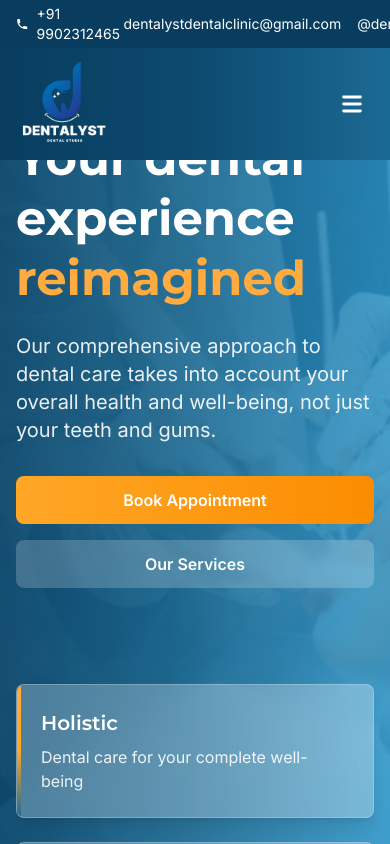
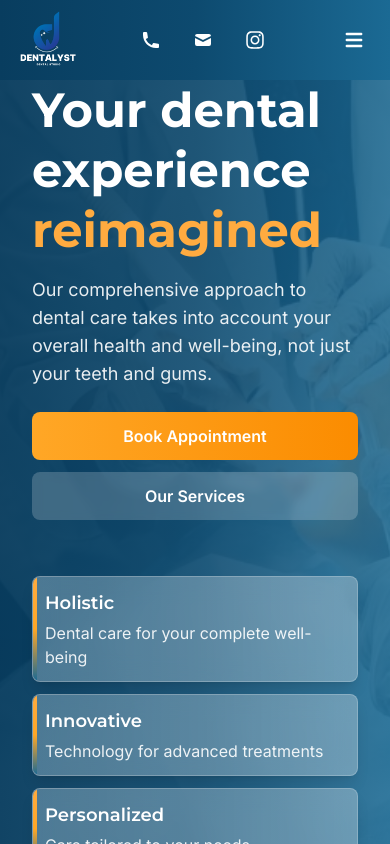
Before and after one commit to jaydeepc/dentalyst-website, a React (Vite) app: page / in a window 390 px wide. Shown: the top 844 px of the page. Built offline with nearby package versions, Linux system fonts and the light colour scheme.

Commit message:
Improve mobile responsiveness
- Fix header layout on mobile with compact contact icons
- Optimize hero section for mobile:
  - Increase title size
  - Adjust text sizes and spacing
  - Improve feature cards layout
  - Fix padding and margins
- Keep header color consistent

```diff
--- a/src/components/layout/Header.jsx
+++ b/src/components/layout/Header.jsx
@@ -1,7 +1,8 @@
 import { useState } from 'react';
 import { motion, AnimatePresence } from 'framer-motion';
 import { Link } from 'react-router-dom';
-import { HiPhone, HiMenu, HiX } from 'react-icons/hi';
+import { HiPhone, HiMenu, HiX, HiMail } from 'react-icons/hi';
+import { FaInstagram } from 'react-icons/fa';
 
 const Header = () => {
   const [isOpen, setIsOpen] = useState(false);
@@ -30,7 +31,7 @@ const Header = () => {
         initial="hidden"
         animate="visible"
         variants={topBarVariants}
-        className="bg-primary-gradient text-white py-1"
+        className="bg-primary-gradient text-white py-1 hidden sm:block"
       >
         <div className="container flex justify-between items-center">
           <div className="flex items-center space-x-2">
@@ -65,11 +66,35 @@ const Header = () => {
             <motion.img
               src="/logo/logo-white.png"
               alt="Dentalyst Logo"
-              className="h-24 md:h-28"
+              className="h-16 sm:h-20 md:h-24"
               whileHover={{ scale: 1.05 }}
               transition={{ type: "spring", stiffness: 300 }}
             />
           </Link>
+
+          {/* Mobile Contact Icons */}
+          <div className="flex items-center gap-4 sm:hidden">
+            <a
+              href="tel:+919902312465"
+              className="text-white p-2 hover:bg-white/10 rounded-full transition-colors"
+            >
+              <HiPhone className="w-5 h-5" />
+            </a>
+            <a
+              href="mailto:dentalystdentalclinic@gmail.com"
+              className="text-white p-2 hover:bg-white/10 rounded-full transition-colors"
+            >
+              <HiMail className="w-5 h-5" />
+            </a>
+            <a
+              href="https://instagram.com/dentalystdentalstudio"
+              target="_blank"
+              rel="noopener noreferrer"
+              className="text-white p-2 hover:bg-white/10 rounded-full transition-colors"
+            >
+              <FaInstagram className="w-5 h-5" />
+            </a>
+          </div>
 
           {/* Desktop Menu */}
           <div className="hidden md:flex items-center space-x-10">
@@ -92,16 +117,16 @@ const Header = () => {
 
           {/* Mobile Menu Button */}
           <motion.button
-            className="md:hidden p-2 hover:bg-white/10 rounded-lg transition-colors"
+            className="md:hidden p-2 hover:bg-white/10 rounded-lg transition-colors ml-2"
             onClick={() => setIsOpen(!isOpen)}
             aria-label="Toggle Menu"
             whileHover={{ scale: 1.1 }}
             whileTap={{ scale: 0.95 }}
           >
             {isOpen ? (
-              <HiX className="w-7 h-7 text-white" />
+              <HiX className="w-6 h-6 text-white" />
             ) : (
-              <HiMenu className="w-7 h-7 text-white" />
+              <HiMenu className="w-6 h-6 text-white" />
             )}
           </motion.button>
         </div>
@@ -114,7 +139,7 @@ const Header = () => {
               animate="open"
               exit="closed"
               variants={menuVariants}
-              className="md:hidden fixed inset-y-0 right-0 w-80 bg-gradient-to-b from-primary-dark to-primary-gradient backdrop-blur-lg shadow-2xl p-8"
+              className="md:hidden fixed inset-y-0 right-0 w-64 bg-gradient-to-b from-primary-dark to-primary-gradient backdrop-blur-lg shadow-2xl p-6"
             >
               <div className="flex flex-col space-y-4">
                 {menuItems.map((item) => (
--- a/src/components/sections/Hero.jsx
+++ b/src/components/sections/Hero.jsx
@@ -44,7 +44,7 @@ const Hero = () => {
   ];
 
   return (
-    <section className="relative min-h-screen flex items-center pt-32 pb-16 overflow-hidden">
+    <section className="relative min-h-[100svh] flex items-center pt-20 sm:pt-28 pb-16 overflow-hidden">
       {/* Background Image with Overlay */}
       <div className="absolute inset-0 z-0">
         <img
@@ -52,44 +52,44 @@ const Hero = () => {
           alt="Dentalyst Clinic"
           className="w-full h-full object-cover"
         />
-        <div className="absolute inset-0 bg-gradient-to-r from-primary-dark/95 via-primary/90 to-primary-light/85" />
+        <div className="absolute inset-0 bg-gradient-to-r from-primary-gradient/95 via-primary-dark/90 to-primary/85" />
       </div>
 
       {/* Content */}
       <div className="container relative z-10">
-        <div className="grid grid-cols-1 lg:grid-cols-12 gap-12 items-center">
+        <div className="grid grid-cols-1 lg:grid-cols-12 gap-6 lg:gap-12 items-center">
           {/* Left Content */}
           <motion.div
             variants={containerVariants}
             initial="hidden"
             animate="visible"
-            className="lg:col-span-7 text-white"
+            className="lg:col-span-7 text-white px-4 sm:px-0"
           >
             <motion.h1
               variants={itemVariants}
-              className="text-5xl md:text-7xl font-display font-bold mb-6 leading-tight"
+              className="text-5xl sm:text-5xl md:text-7xl font-display font-bold mb-4 sm:mb-6 leading-tight"
             >
               Your dental experience{" "}
               <span className="text-accent">reimagined</span>
             </motion.h1>
 
-            <motion.p variants={itemVariants} className="text-xl md:text-2xl text-white/90 mb-8">
+            <motion.p variants={itemVariants} className="text-lg sm:text-xl md:text-2xl text-white/90 mb-6 sm:mb-8">
               Our comprehensive approach to dental care takes into account your overall health and well-being, not just your teeth and gums.
             </motion.p>
 
             <motion.div
               variants={itemVariants}
-              className="flex flex-col sm:flex-row gap-4 mb-12"
+              className="flex flex-col sm:flex-row gap-3 sm:gap-4 mb-8 sm:mb-12"
             >
               <a
                 href="/#book"
-                className="btn-secondary text-center transform hover:scale-105 hover:shadow-lg transition-all duration-300 bg-gradient-to-r from-secondary to-secondary-dark"
+                className="btn-secondary text-center transform hover:scale-105 hover:shadow-lg transition-all duration-300 bg-gradient-to-r from-secondary to-secondary-dark w-full sm:w-auto text-base sm:text-base"
               >
                 Book Appointment
               </a>
               <a
                 href="/#services"
-                className="btn bg-white/20 backdrop-blur-sm text-white hover:bg-white/30 text-center transform hover:scale-105 transition-all duration-300"
+                className="btn bg-white/20 backdrop-blur-sm text-white hover:bg-white/30 text-center transform hover:scale-105 transition-all duration-300 w-full sm:w-auto text-base sm:text-base"
               >
                 Our Services
               </a>
@@ -97,21 +97,21 @@ const Hero = () => {
           </motion.div>
 
           {/* Right Content - Feature Cards */}
-          <div className="lg:col-span-5 space-y-6">
+          <div className="lg:col-span-5 space-y-3 sm:space-y-6 px-4 sm:px-0">
             {features.map((feature, index) => (
               <motion.div
                 key={feature.title}
                 initial={{ opacity: 0, x: 50 }}
                 animate={{ opacity: 1, x: 0 }}
                 transition={{ delay: feature.delay, duration: 0.8 }}
-                className={`relative bg-white/30 backdrop-blur-md rounded-lg shadow-lg overflow-hidden border border-white/20 ${
+                className={`relative bg-white/30 backdrop-blur-md rounded-lg shadow-lg overflow-hidden border border-white/20 transform transition-transform duration-300 hover:scale-105 ${
                   index % 2 === 0 ? 'lg:translate-x-8' : 'lg:-translate-x-8'
                 }`}
               >
                 <div className="absolute inset-0 bg-gradient-to-r from-primary/20 to-transparent" />
-                <div className="relative p-6">
-                  <h3 className="text-xl font-semibold mb-2 text-white">{feature.title}</h3>
-                  <p className="text-white/90">{feature.description}</p>
+                <div className="relative p-3 sm:p-6">
+                  <h3 className="text-lg sm:text-xl font-semibold mb-1 sm:mb-2 text-white">{feature.title}</h3>
+                  <p className="text-base sm:text-base text-white/90">{feature.description}</p>
                 </div>
                 <div className="absolute top-0 left-0 w-1 h-full bg-gradient-to-b from-accent via-secondary to-primary" />
               </motion.div>
```
